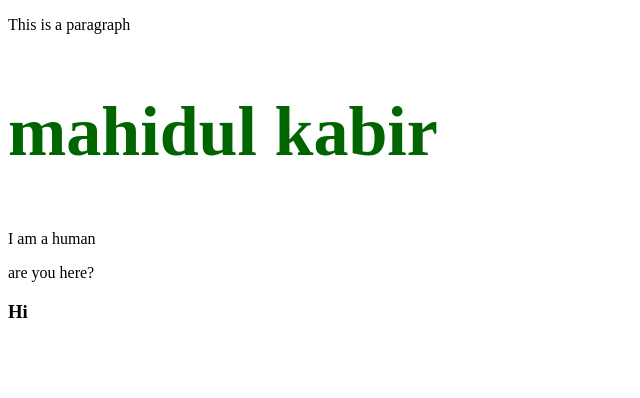
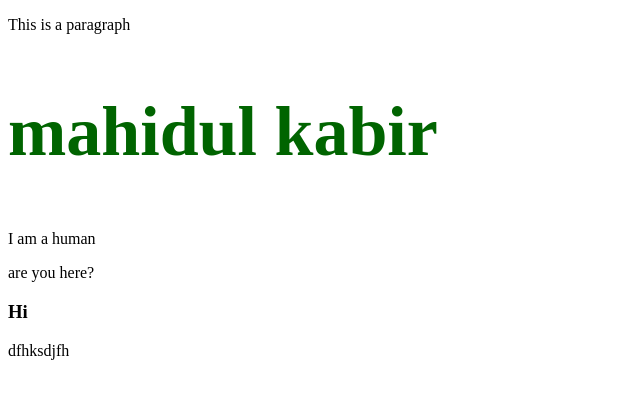
Before and after one commit to mahidulkabir/project1, a plain HTML site: page index.html in a window 1280 px wide. Shown: the full height of the page, 0-640 px from the left. Drawn offline with Linux system fonts and the light colour scheme.

Commit message:
up to date

```diff
--- a/index.html
+++ b/index.html
@@ -11,5 +11,6 @@
     <P> I am a human</P>
     <P>are you here?</P>
     <h3> Hi</h3>
+    dfhksdjfh
 </body>
 </html>
```
